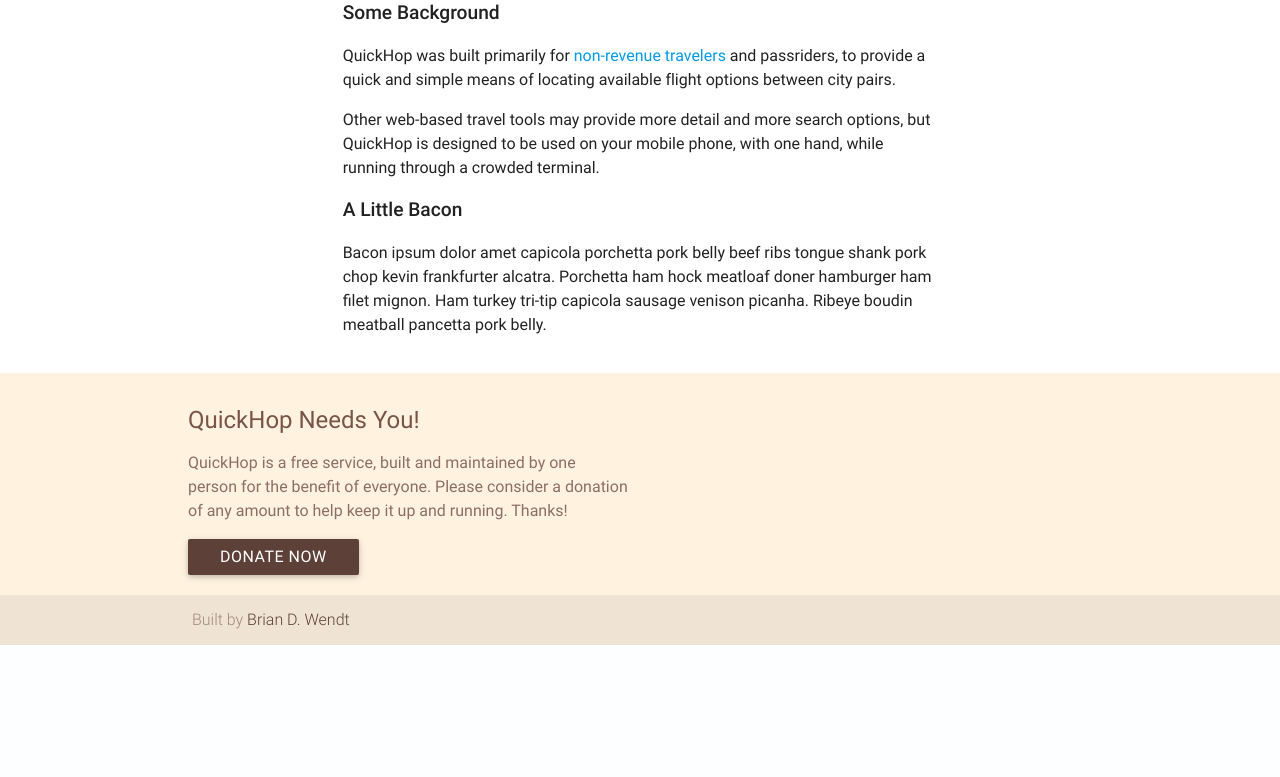
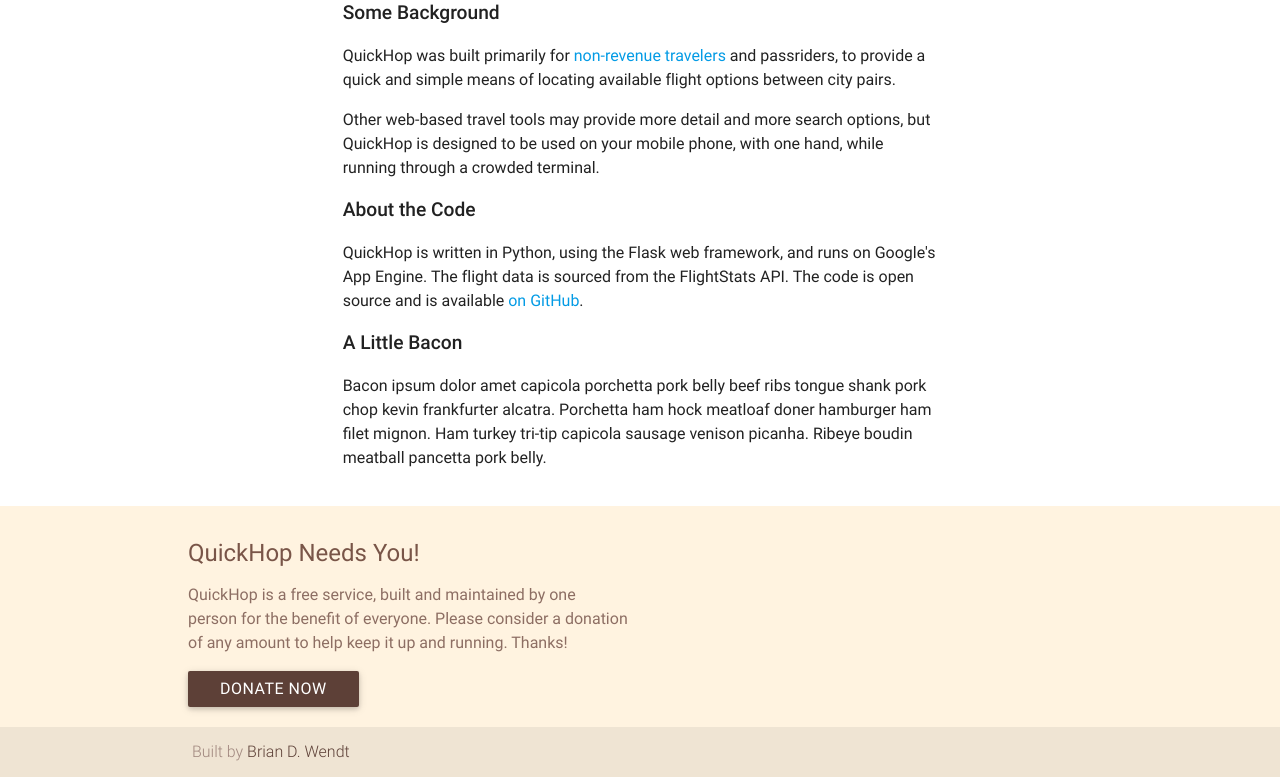
Before and after one commit to briandwendt/quickhop, a Flask app: page /about in a window 1280 px wide. Shown: the part 151-928 px from the top of the page. Before the commit the page ends 796 px from the top, so only its background shows below. Run offline with Flask 2, Linux system fonts and the light colour scheme; some libraries are stand-ins or nearby versions; some web fonts are replaced.

Commit message:
Adding to the About page.

```diff
--- a/static/css/style.css
+++ b/static/css/style.css
@@ -41,6 +41,10 @@
     h4.header {
     font-size: 2.0rem;
   }
+}
+h5.subheading {
+  font-size: 1.2rem;
+  font-weight: 500;
 }
 
 /* Fixes search button hovering over select dropdown */
--- a/templates/about.html
+++ b/templates/about.html
@@ -8,13 +8,17 @@
     About QuickHop
 </h4><br>
 
-<h5 style="font-size: 1.2rem; font-weight: 500;">Some Background</h5>
+<h5 class="subheading">Some Background</h5>
 
 <p>QuickHop was built primarily for <a href="http://en.wikipedia.org/wiki/Airline_staff_travel">non-revenue travelers</a> and passriders, to provide a quick and simple means of locating available flight options between city pairs.</p>
 
 <p>Other web-based travel tools may provide more detail and more search options, but QuickHop is designed to be used on your mobile phone, with one hand, while running through a crowded terminal.</p>
 
-<h5 style="font-size: 1.2rem; font-weight: 500;">A Little Bacon</h5>
+<h5 class="subheading">About the Code</h5>
+
+<p>QuickHop is written in Python, using the Flask web framework, and runs on Google's App Engine. The flight data is sourced from the FlightStats API. The code is open source and is available <a href="https://github.com/briandwendt/quickhop-mobile">on GitHub</a>.</p>
+
+<h5 class="subheading">A Little Bacon</h5>
 
 <p>Bacon ipsum dolor amet capicola porchetta pork belly beef ribs tongue shank pork chop kevin frankfurter alcatra. Porchetta ham hock meatloaf doner hamburger ham filet mignon. Ham turkey tri-tip capicola sausage venison picanha. Ribeye boudin meatball pancetta pork belly.</p>
 
```
Also changed, not shown: 1 other file.
